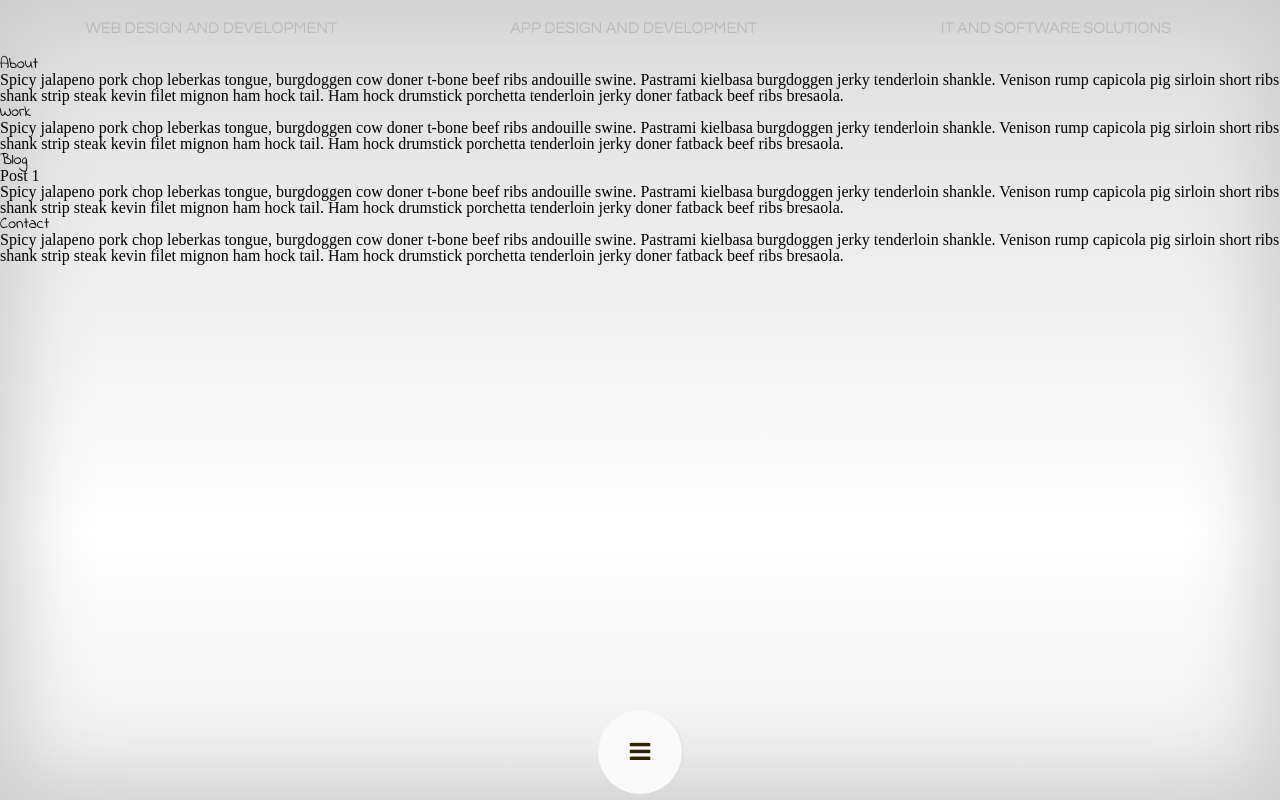
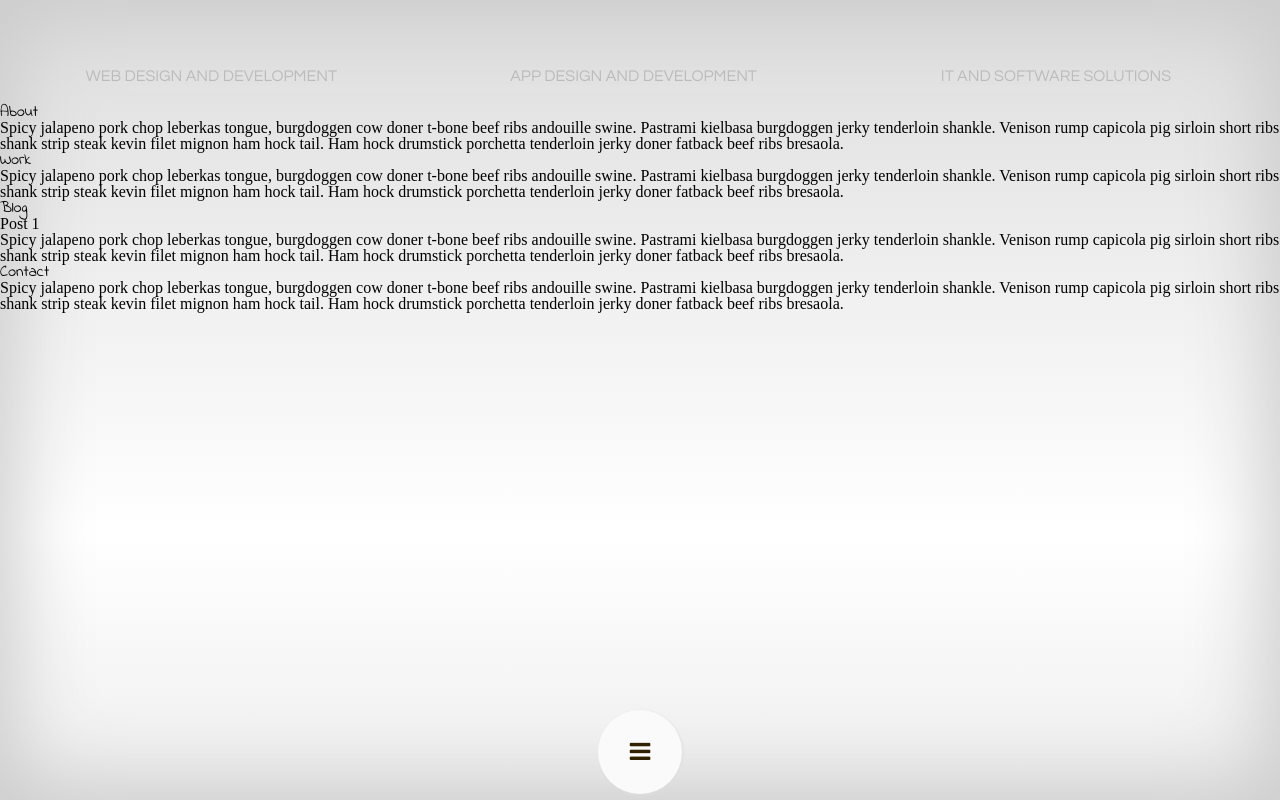
Before and after one commit to Fiachna/fiachna.github.io, a plain HTML site: page index.html in a window 1280 px wide. Drawn offline with Linux system fonts and the light colour scheme.

Commit message:
a little header padding

```diff
--- a/css/style.css
+++ b/css/style.css
@@ -101,6 +101,7 @@ h1 {
 
 header {
   width: 100%;
+  padding-top: 3em;
 }
 
 header h2 {
```
